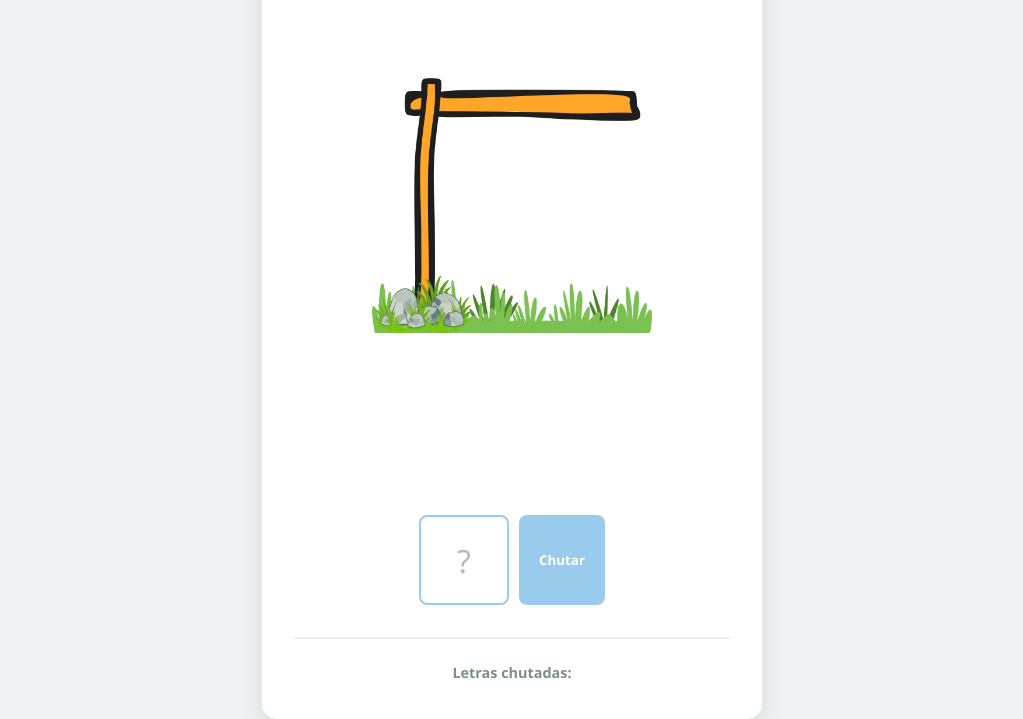
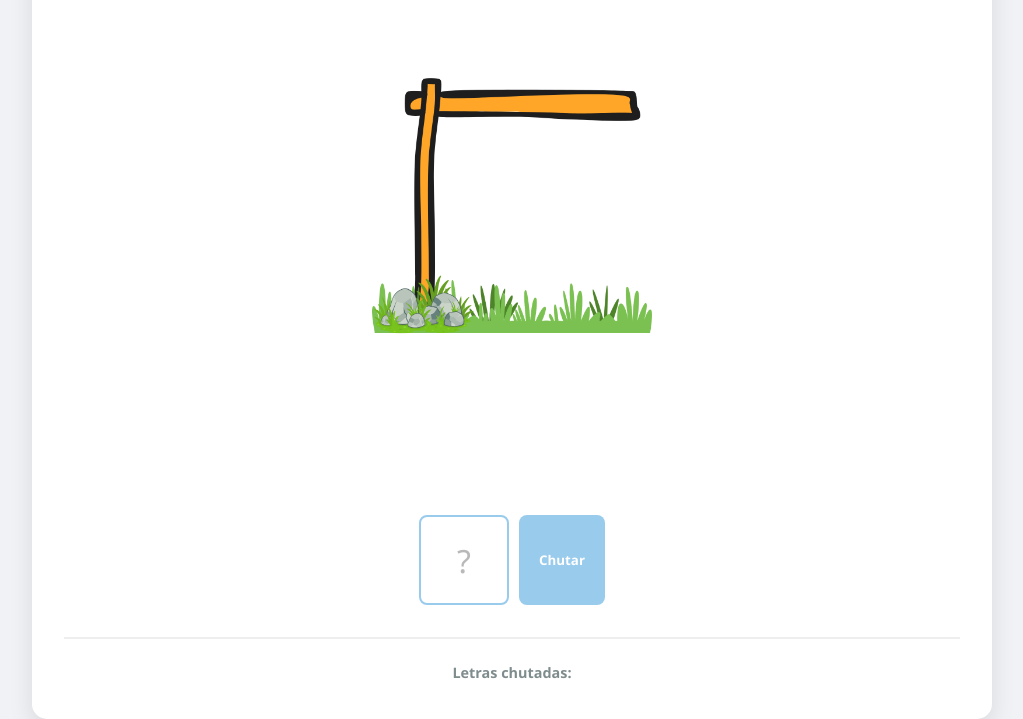
Before and after one commit to GiovannyCosta/hangMan-game, a plain HTML site: page index.html in a window 1280 px wide. Shown: the part 136-855 px from the top of the page, without its empty margins (128-1151 px from the left). Drawn offline with Linux system fonts and the light colour scheme.

Commit message:
style: melhora responsividade do display e estabiliza layout de alertas

```diff
--- a/assets/css/style.css
+++ b/assets/css/style.css
@@ -21,7 +21,7 @@ body {
     border-radius: 15px;
     box-shadow: 0 10px 25px rgba(0, 0, 0, 0.1);
     width: 90%;
-    max-width: 500px;
+    max-width: 960px;
     text-align: center;
 }
 
@@ -156,8 +156,11 @@ button:hover {
 }
 
 #display {
-    font-size: 2rem;
-    white-space: nowrap;
+    font-size: min(2rem, 8vw);
+    display: flex;
+    flex-wrap: wrap;
+    justify-content: center;
+    gap: 0.5rem;
 }
 
 #word-alerts {
--- a/assets/js/main.js
+++ b/assets/js/main.js
@@ -83,7 +83,7 @@ btnKick.addEventListener("click", e => {
       if (randonItem[i] === letterValue) underscoreItem[i] = letterValue;
     }
   } else {
-    erros++; // Apenas incrementa erros
+    erros++;
   }
 
   enterLetter.value = "";
```
